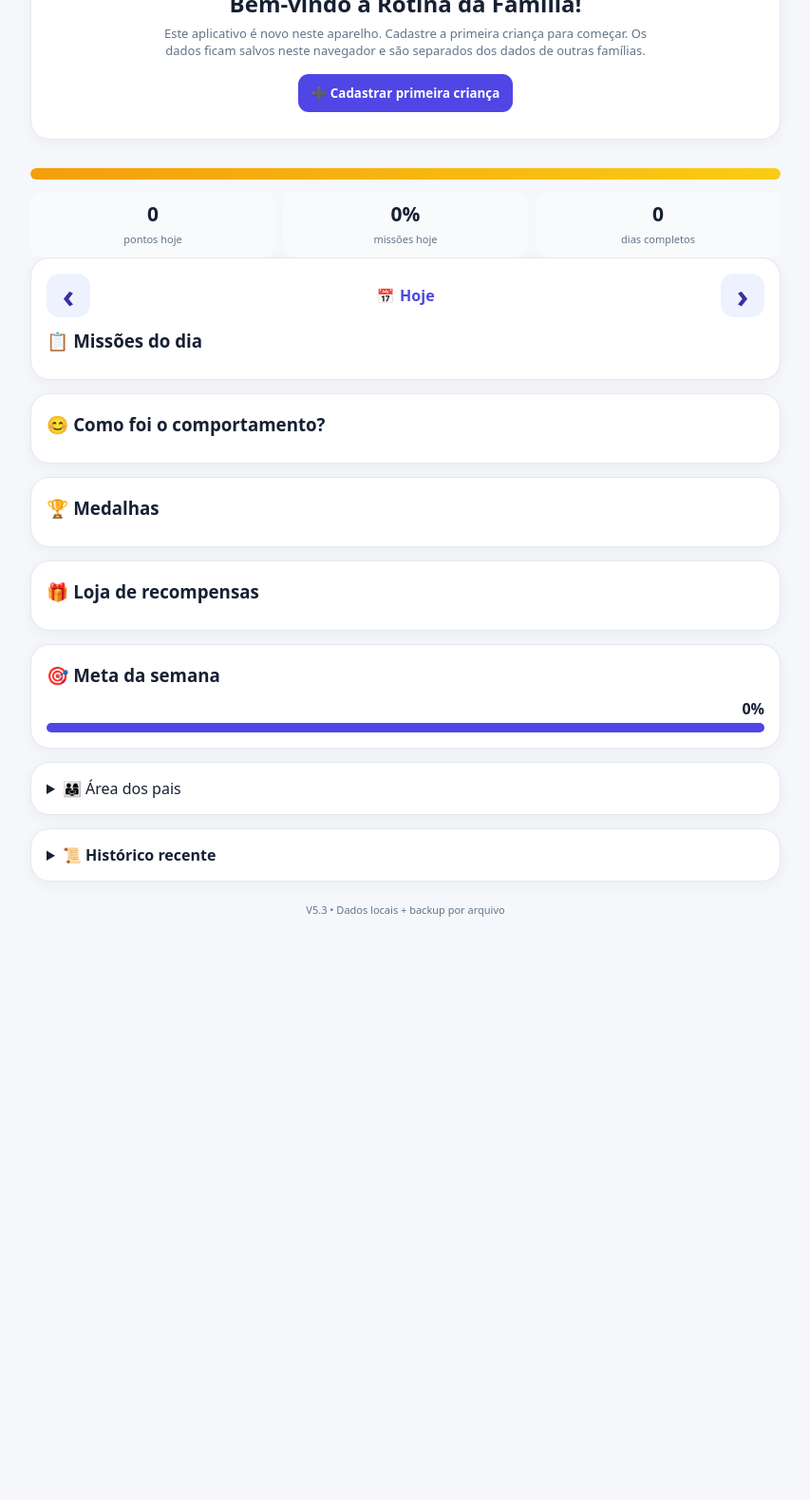
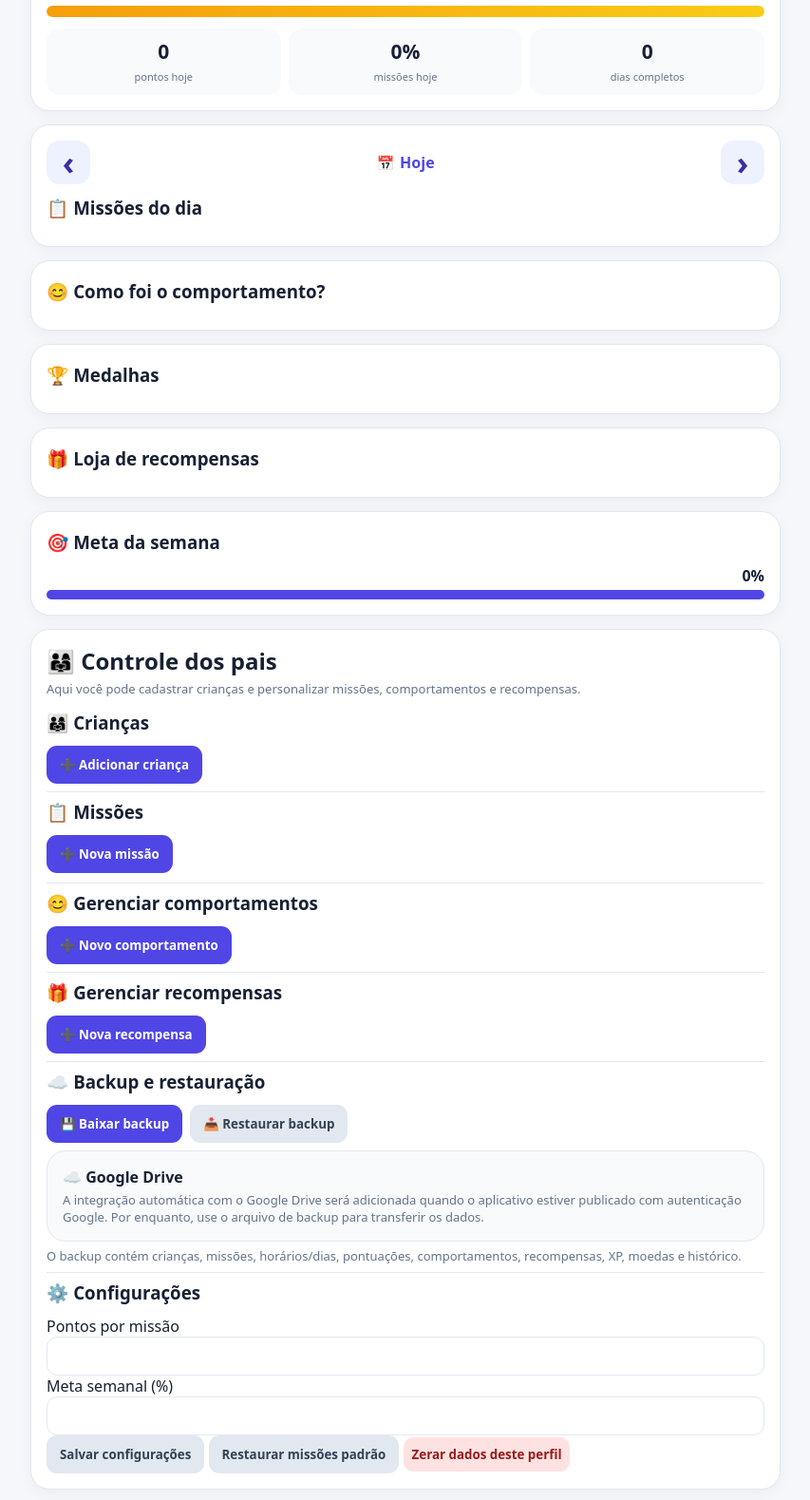
Before and after one commit to sskbr/rotina-da-familia, a plain HTML site: page index.html in a window 1280 px wide. Shown: the part 240-1819 px from the top of the page at 95% size, without its empty margins (213-1066 px from the left). Before the commit the page ends 1248 px from the top, so only its background shows below. Drawn offline with Linux system fonts and the light colour scheme.

Commit message:
Add files via upload

```diff
--- a/index.html
+++ b/index.html
@@ -11,7 +11,7 @@
 <link rel="manifest" href="manifest.json">
 <link rel="icon" type="image/png" sizes="192x192" href="icon-192.png">
 <link rel="apple-touch-icon" href="icon-192.png">
-<title>Rotina da Família</title>
+<title>Rotina da Família — PWA Teste v2</title>
 <style>
 :root{--primary:#4f46e5;--secondary:#7c3aed;--green:#16a34a;--red:#dc2626;--gold:#f59e0b;--bg:#f5f7fb;--card:#fff;--text:#172033;--muted:#64748b;--border:#e2e8f0}
 *{box-sizing:border-box}body{margin:0;background:var(--bg);font-family:system-ui,-apple-system,Segoe UI,Roboto,sans-serif;color:var(--text)}
@@ -47,20 +47,10 @@ footer{text-align:center;color:var(--muted);font-size:11px;padding:8px 0 28px}
 <body>
 <header><h1>🎮 Rotina da Família</h1><p>Pequenas atitudes • grandes conquistas</p></header>
 <main>
-<section class="card" id="emptyState" style="display:none;text-align:center;padding:28px 18px">
-<div style="font-size:48px;margin-bottom:8px">👨‍👩‍👧‍👦</div>
-<h2 style="margin:0 0 6px">Bem-vindo à Rotina da Família!</h2>
-<p class="muted" style="max-width:520px;margin:0 auto 16px">
-Este aplicativo é novo neste aparelho. Cadastre a primeira criança para começar.
-Os dados ficam salvos neste navegador e são separados dos dados de outras famílias.
-</p>
-<button class="primary" type="button" onclick="openChildModal()">➕ Cadastrar primeira criança</button>
-</section>
 <div class="tabs" id="childTabs"></div>
 
-<div id="childContent">
 <section class="card">
- <div class="hero><div class="avatar" id="avatar">👦</div><div><h2 id="name">Gui</h2><div class="level" id="level">Nível 1</div><div class="muted" id="xpText">0 / 100 XP</div></div><div class="coins">🪙 <span id="coins">0</span></div></div>
+ <div class="hero"><div class="avatar" id="avatar">👦</div><div><h2 id="name">Gui</h2><div class="level" id="level">Nível 1</div><div class="muted" id="xpText">0 / 100 XP</div></div><div class="coins">🪙 <span id="coins">0</span></div></div>
  <div class="xpbar"><div id="xpbar"></div></div>
  <div class="stats"><div class="stat"><b id="todayPts">0</b><span>pontos hoje</span></div><div class="stat"><b id="todayDone">0%</b><span>missões hoje</span></div><div class="stat"><b id="streak">0</b><span>dias completos</span></div></div>
 </section>
@@ -84,27 +74,27 @@ Os dados ficam salvos neste navegador e são separados dos dados de outras famí
 <section class="card"><h3>🎁 Loja de recompensas</h3><div id="rewards"></div></section>
 <section class="card"><h3>🎯 Meta da semana</h3><div class="weekrow"><span id="weekText"></span><b id="weekPct">0%</b></div><div class="progress"><div id="weekBar"></div></div></section>
 
-</div>
-<section class="card"><details><summary>👨‍👩‍👧 Área dos pais</summary>
+<section class="card" id="parentControl">
+<h2 style="margin:0 0 4px">👨‍👩‍👧 Controle dos pais</h2>
+<p class="muted" style="margin:0 0 14px">Aqui você pode cadastrar crianças e personalizar missões, comportamentos e recompensas.</p>
+<div class="settings">
 <div class="settings">
  <h3>👨‍👩‍👧 Crianças</h3><div id="manageChildren"></div>
-<div id="parentEmptyNote" class="muted" style="margin:6px 0 10px"></div>
  <button class="primary" onclick="openChildModal()">➕ Adicionar criança</button>
  <hr style="border:0;border-top:1px solid var(--border);width:100%">
  <h3>📋 Missões</h3>
- <button class="primary" onclick="if(!child){return alert('Cadastre uma criança primeiro.')}openMissionModal()">➕ Nova missão</button>
+ <button class="primary" onclick="openMissionModal()">➕ Nova missão</button>
  <div style="margin-top:10px" id="manageTasks"></div>
  <hr style="border:0;border-top:1px solid var(--border);width:100%">
  <h3>😊 Gerenciar comportamentos</h3>
- <button class="primary" onclick="if(!child){return alert('Cadastre uma criança primeiro.')}openBehaviorModal()">➕ Novo comportamento</button>
+ <button class="primary" onclick="openBehaviorModal()">➕ Novo comportamento</button>
  <div id="manageBehaviors" style="margin-top:8px"></div>
  <hr style="border:0;border-top:1px solid var(--border);width:100%">
  <h3>🎁 Gerenciar recompensas</h3>
- <button class="primary" onclick="if(!child){return alert('Cadastre uma criança primeiro.')}openRewardModal()">➕ Nova recompensa</button>
+ <button class="primary" onclick="openRewardModal()">➕ Nova recompensa</button>
  <div id="manageRewards" style="margin-top:8px"></div>
  <hr style="border:0;border-top:1px solid var(--border);width:100%">
  <h3>☁️ Backup e restauração</h3>
-<div class="muted" style="margin-bottom:8px">O uso diário é salvo automaticamente neste aparelho. O JSON serve para transferência ou segurança.</div>
  <div class="actions">
    <button class="primary" onclick="exportBackup()">💾 Baixar backup</button>
    <button class="secondary" onclick="document.getElementById('backupFile').click()">📥 Restaurar backup</button>
@@ -123,7 +113,7 @@ Os dados ficam salvos neste navegador e são separados dos dados de outras famí
  <button class="secondary" onclick="saveSettings()">Salvar configurações</button>
  <button class="secondary" onclick="restoreDefaults()">Restaurar missões padrão</button>
  <button class="danger" onclick="clearAll()">Zerar dados deste perfil</button>
-</div></details></section>
+</div></section>
 
 <section class="card history-card">
  <details id="historyDetails">
@@ -298,44 +288,26 @@ function renderTabs(){
  document.getElementById('childTabs').innerHTML=names.map(n=>`<button class="tab ${n===child?'active':''}" onclick="selectChild('${escAttr(n)}',this)">${esc(db.children[n].avatar)} ${esc(n)}</button>`).join('');
 }
 function render(){
- const names=Object.keys(db.children||{});
- const empty=document.getElementById('emptyState');
- const content=document.getElementById('childContent');
- const tabs=document.getElementById('childTabs');
- const parentNote=document.getElementById('parentEmptyNote');
- if(!names.length){
-   child=null;
-   empty.style.display='block';
-   content.style.display='none';
-   tabs.innerHTML='';
-   if(parentNote)parentNote.textContent='Nenhuma criança cadastrada. Adicione uma para liberar as funções da rotina.';
-   renderChildren();
-   renderManageTasksEmpty();
-   renderManageBehaviorsEmpty();
-   renderManageRewardsEmpty();
-   return;
- }
- if(!db.children[child]) child=names[0];
- empty.style.display='none';
- content.style.display='block';
- renderTabs();
- let x=p(),li=levelInfo();
- document.getElementById('avatar').textContent=x.avatar;
- document.getElementById('name').textContent=child;
- document.getElementById('level').textContent='Nível '+li.level;
- document.getElementById('xpText').textContent=`${li.into} / 100 XP`;
- document.getElementById('xpbar').style.width=li.percent+'%';
- document.getElementById('coins').textContent=x.coins;
- let d=day();
- document.getElementById('todayPts').textContent=d.points;
- let active=activeTasks(),done=d.done.filter(i=>x.tasks[i]&&active.some(a=>a.index===i)).length;
+ renderTabs();renderBehaviors();
+ let x=p(),d=day(),li=levelInfo();
+ document.getElementById('avatar').textContent=x.avatar;document.getElementById('name').textContent=child;
+ document.getElementById('level').textContent='Nível '+li.level;document.getElementById('xpText').textContent=`${li.into} / 100 XP`;document.getElementById('xpbar').style.width=li.into+'%';document.getElementById('coins').textContent=x.coins;document.getElementById('todayPts').textContent=d.points;
+ document.getElementById('selectedDate').value=selectedDate;document.getElementById('selectedDateText').textContent=formatSelectedDate();
+ document.getElementById('missionsTitle').textContent=selectedDate===today()?'📋 Missões de hoje':'📋 Missões de '+dateBR(selectedDate,true);
+ let active=x.tasks.filter(activeTask),done=active.filter((t,i)=>d.done.includes(x.tasks.indexOf(t))).length;
  document.getElementById('todayDone').textContent=(active.length?Math.round(done/active.length*100):0)+'%';
- document.getElementById('selectedDate').value=selectedDate;
- document.getElementById('selectedDateText').textContent=formatSelectedDate();
- document.getElementById('missionsTitle').textContent=selectedDate===today()?'📋 Missões de hoje':'📋 Missões de '+dateBR(selectedDate,true);
- renderTasks();renderBehaviors();renderMedals();renderRewards();renderWeek();renderManageTasks();renderChildren();renderManageBehaviors();renderManageRewards();renderHistory();
- if(parentNote)parentNote.textContent='';
+ document.getElementById('tasks').innerHTML=active.length?active.map(t=>{let i=x.tasks.indexOf(t);return `<div class="task ${d.done.includes(i)?'done':''}"><input type="checkbox" ${d.done.includes(i)?'checked':''} onchange="toggleTask(${i},this.checked)"><label>${esc(t.name)}</label><span class="schedule">${frequencyLabel(t)}</span><span class="pts">+${t.points} XP</span></div>`}).join(''):'<div class="muted">Nenhuma missão programada para este dia.</div>';
+ renderWeek();renderMedals();renderRewards();renderHistory();renderManageTasks();renderChildren();renderManageBehaviors();renderManageRewards();
+ document.getElementById('taskPoints').value=x.taskPoints;document.getElementById('weeklyGoal').value=x.weeklyGoal;
 }
+function toggleTask(i,on){
+ let x=p(),d=day(),t=x.tasks[i],was=d.done.includes(i);
+ if(on&&!was){d.done.push(i);d.points+=t.points;x.xp+=t.points;x.coins+=t.points;x.totalDone++;x.history.unshift({date:selectedDate,text:'Concluiu: '+t.name,delta:t.points})}
+ if(!on&&was){d.done=d.done.filter(z=>z!==i);d.points-=t.points;x.xp=Math.max(0,x.xp-t.points);x.coins=Math.max(0,x.coins-t.points);x.totalDone=Math.max(0,x.totalDone-1);x.history.unshift({date:selectedDate,text:'Desmarcou: '+t.name,delta:-t.points})}
+ x.days[selectedDate]=d;save();render();
+}
+function behavior(points,text){let x=p(),d=day();d.points+=points;x.xp=Math.max(0,x.xp+points);x.coins=Math.max(0,x.coins+points);x.days[selectedDate]=d;x.history.unshift({date:selectedDate,text,delta:points});save();render()}
+
 function renderBehaviors(){
  let x=p(),el=document.getElementById('behaviors');
  el.innerHTML=x.behaviors.length?x.behaviors.map(b=>{
@@ -447,18 +419,6 @@ function renderWeek(){
 function renderMedals(){let x=p(),li=levelInfo(),d={...x,level:li.level};document.getElementById('medals').innerHTML=MEDALS.map(m=>`<div class="medal ${m[2](d)?'':'locked'}">${m[0]}<small>${m[1]}</small></div>`).join('')}
 function renderRewards(){let x=p();document.getElementById('rewards').innerHTML=x.rewards.map(r=>`<div class="reward"><span>${esc(r.name)}</span><b>🪙 ${r.cost}</b><button ${x.coins<r.cost?'disabled':''} onclick="redeem(${r.id})">Trocar</button></div>`).join('')}
 function redeem(id){let x=p(),r=x.rewards.find(z=>z.id===id);if(!r||x.coins<r.cost)return;x.coins-=r.cost;x.redeemed.unshift({date:today(),reward:r.name,cost:r.cost});x.history.unshift({date:today(),text:'Resgatou: '+r.name,delta:-r.cost});save();render();alert('🎉 Recompensa resgatada!')}
-function renderManageTasksEmpty(){
- const el=document.getElementById('manageTasks');
- if(el)el.innerHTML='<div class="muted">Cadastre uma criança para configurar as missões.</div>';
-}
-function renderManageBehaviorsEmpty(){
- const el=document.getElementById('manageBehaviors');
- if(el)el.innerHTML='<div class="muted">Cadastre uma criança para configurar os comportamentos.</div>';
-}
-function renderManageRewardsEmpty(){
- const el=document.getElementById('manageRewards');
- if(el)el.innerHTML='<div class="muted">Cadastre uma criança para configurar as recompensas.</div>';
-}
 function renderManageTasks(){
  let x=p();document.getElementById('manageTasks').innerHTML=x.tasks.length?x.tasks.map((t,i)=>`<div class="manageTask"><span>${i+1}. ${esc(t.name)}</span><span class="schedule">${frequencyLabel(t)}</span><button class="edit" onclick="openMissionModal(${i})">Editar</button><button class="danger" onclick="deleteTask(${i})">Excluir</button></div>`).join(''):'<div class="muted">Nenhuma missão cadastrada.</div>';
 }
@@ -500,10 +460,7 @@ function saveChild(){
   if(name!==editingChild&&db.children[name])return alert('Já existe uma criança com esse nome.');
   if(name!==editingChild){db.children[name]=db.children[editingChild];delete db.children[editingChild];if(child===editingChild)child=name}
   db.children[name].avatar=avatar;
- }else{
-  if(db.children[name])return alert('Já existe uma criança com esse nome.');
-  let x=profile();x.avatar=avatar;db.children[name]=x;child=name;
- }
+ }else{if(db.children[name])return alert('Já existe uma criança com esse nome.');let x=profile();x.avatar=avatar;db.children[name]=x;child=name}
  save();closeModal('childModal');render();
 }
 function deleteChild(name){let names=Object.keys(db.children);if(names.length<=1)return alert('É necessário manter pelo menos uma criança.');if(!confirm(`Excluir o perfil de ${name} e todos os seus dados?`))return;delete db.children[name];if(child===name)child=Object.keys(db.children)[0];save();render()}
@@ -516,14 +473,9 @@ function esc(s){return String(s).replace(/[&<>"']/g,m=>({'&':'&amp;','<':'&lt;',
 function escAttr(s){return String(s).replace(/\\/g,'\\\\').replace(/'/g,"\\'")}
 render();
 </script>
-
 <script>
 if ('serviceWorker' in navigator) {
- window.addEventListener('load', function(){
-  navigator.serviceWorker.register('./service-worker.js').catch(function(){});
- });
+ window.addEventListener('load',function(){navigator.serviceWorker.register('./service-worker.js').catch(function(){});});
 }
-</script>
-
-</body>
+</script></body>
 </html>
--- a/service-worker.js
+++ b/service-worker.js
@@ -1,4 +1,4 @@
-const CACHE_NAME="rotina-familia-pwa-v2";
+const CACHE_NAME="rotina-familia-pwa-v3";
 const APP_SHELL=["./","./index.html","./manifest.json","./icon-192.png","./icon-512.png"];
 self.addEventListener("install",event=>event.waitUntil(caches.open(CACHE_NAME).then(c=>c.addAll(APP_SHELL)).then(()=>self.skipWaiting())));
 self.addEventListener("activate",event=>event.waitUntil(caches.keys().then(keys=>Promise.all(keys.filter(k=>k!==CACHE_NAME).map(k=>caches.delete(k)))).then(()=>self.clients.claim())));
```
Also changed, not shown: LEIA-ME.txt.
